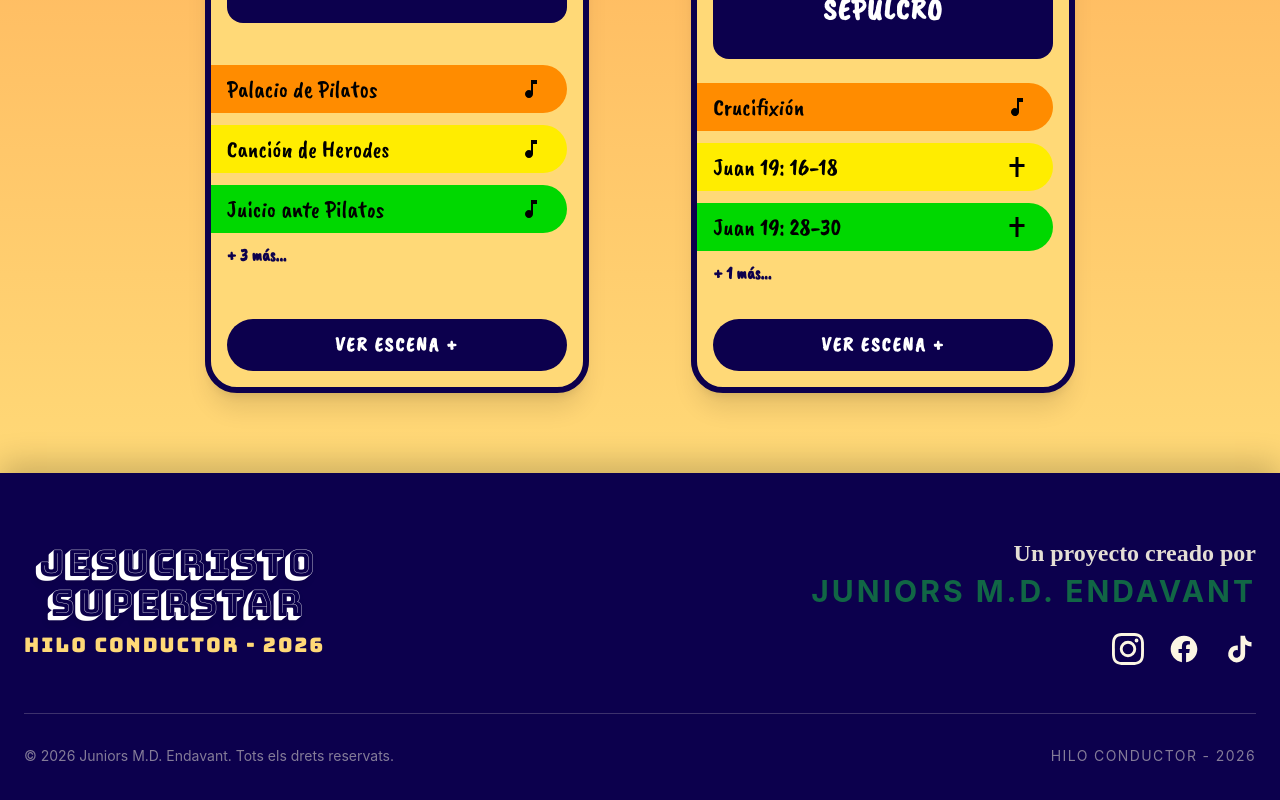
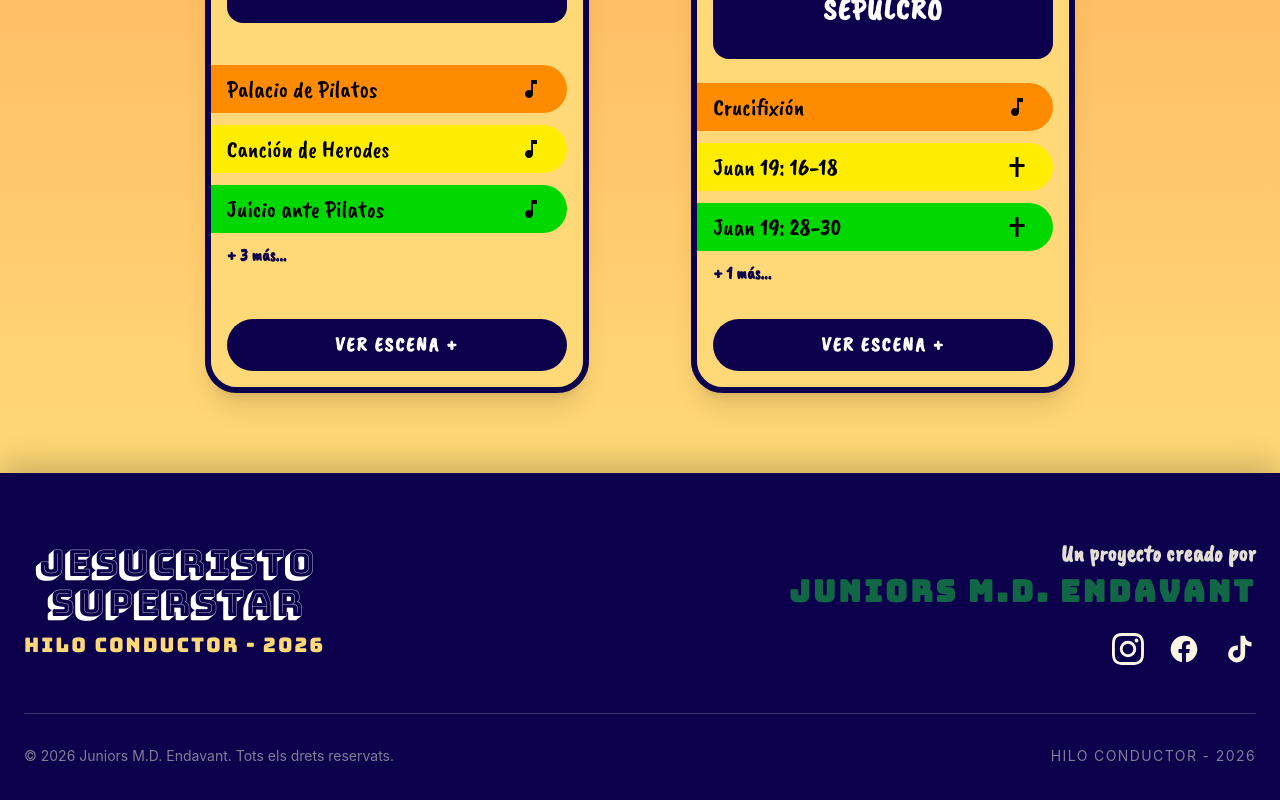
Before and after one commit to JBDev23/jesucristo-superstar, a React (Vite) app: page / in a window 1280 px wide. Shown: the part 2174-2974 px from the top of the page. Built offline with nearby package versions, Linux system fonts and the light colour scheme.

Commit message:
Arreglar mas fonts

```diff
--- a/src/components/Footer.tsx
+++ b/src/components/Footer.tsx
@@ -18,12 +18,11 @@
         {/* LADO DERECHO: Créditos de Juniors MD */}
         <div className="flex flex-col items-center md:items-end text-center md:text-right">
           <p
-            className="text-2xl mb-1 text-[#fcf6e3]/90 font-bold"
-            style={{ fontFamily: "cursive" }}
+            className="font-caveat-brush text-2xl mb-1 text-[#fcf6e3]/90 font-bold"
           >
             Un proyecto creado por
           </p>
-          <h3 className="text-3xl font-bold text-[#116645] tracking-widest mb-6">
+          <h3 className="font-bungee text-3xl font-bold text-[#116645] tracking-widest mb-6">
             JUNIORS M.D. ENDAVANT
           </h3>
 
--- a/src/components/SceneDetailModal.tsx
+++ b/src/components/SceneDetailModal.tsx
@@ -59,7 +59,7 @@
           className="absolute top-4 right-4 sm:top-6 sm:right-6 z-10 bg-[#FF6E28] text-white p-2 rounded-full border-4 border-azul-noche hover:scale-110 hover:bg-[#FFD977] hover:text-azul-noche transition-all cursor-pointer shadow-lg"
           aria-label="Cerrar detalle"
         >
-          <svg className="w-8 h-8" fill="none" stroke="currentColor" strokeWidth={3} viewBox="0 0 24 24">
+          <svg className="w-[3dvw] h-[3dvw]" fill="none" stroke="currentColor" strokeWidth={3} viewBox="0 0 24 24">
             <path strokeLinecap="round" strokeLinejoin="round" d="M6 18L18 6M6 6l12 12" />
           </svg>
         </button>
@@ -75,7 +75,7 @@
 
           {synopsis && (
             <div className="mb-12">
-              <h4 className="text-2xl text-azul-noche font-bold mb-4" style={{ fontFamily: "cursive" }}>
+              <h4 className="text-3xl text-azul-noche font-bold mb-4 font-caveat-brush">
                 Contexto de la escena:
               </h4>
               <p className="text-lg text-gray-800 leading-relaxed font-medium">
@@ -99,7 +99,7 @@
                     ) : (
                       <svg className="w-6 h-6 text-black shrink-0" fill="currentColor" viewBox="0 0 24 24"><path d="M10.5 2h3v7h6v3h-6v10h-3V12h-6V9h6V2z" /></svg>
                     )}
-                    <h3 className="text-2xl font-bold text-black" style={{ fontFamily: "cursive" }}>
+                    <h3 className="text-2xl font-bold text-black font-caveat-brush">
                       {item.title}
                     </h3>
                   </div>
@@ -121,8 +121,7 @@
               {hasPrev && (
                 <button
                   onClick={onPrev}
-                  className="cursor-pointer flex items-center gap-2 text-azul-noche font-bold text-lg hover:text-[#FF6E28] transition-colors"
-                  style={{ fontFamily: "cursive" }}
+                  className="font-caveat-brush cursor-pointer flex items-center gap-2 text-azul-noche font-bold text-2xl hover:text-[#FF6E28] transition-colors"
                 >
                   <svg className="w-6 h-6" fill="none" stroke="currentColor" strokeWidth={3} viewBox="0 0 24 24"><path strokeLinecap="round" strokeLinejoin="round" d="M15 19l-7-7 7-7" /></svg>
                   ANTERIOR
@@ -139,8 +138,7 @@
               {hasNext && (
                 <button
                   onClick={onNext}
-                  className="cursor-pointer flex items-center gap-2 text-azul-noche font-bold text-lg hover:text-[#FF6E28] transition-colors"
-                  style={{ fontFamily: "cursive" }}
+                  className="font-caveat-brush cursor-pointer flex items-center gap-2 text-azul-noche font-bold text-2xl hover:text-[#FF6E28] transition-colors"
                 >
                   SIGUIENTE
                   <svg className="w-6 h-6" fill="none" stroke="currentColor" strokeWidth={3} viewBox="0 0 24 24"><path strokeLinecap="round" strokeLinejoin="round" d="M9 5l7 7-7 7" /></svg>
```
